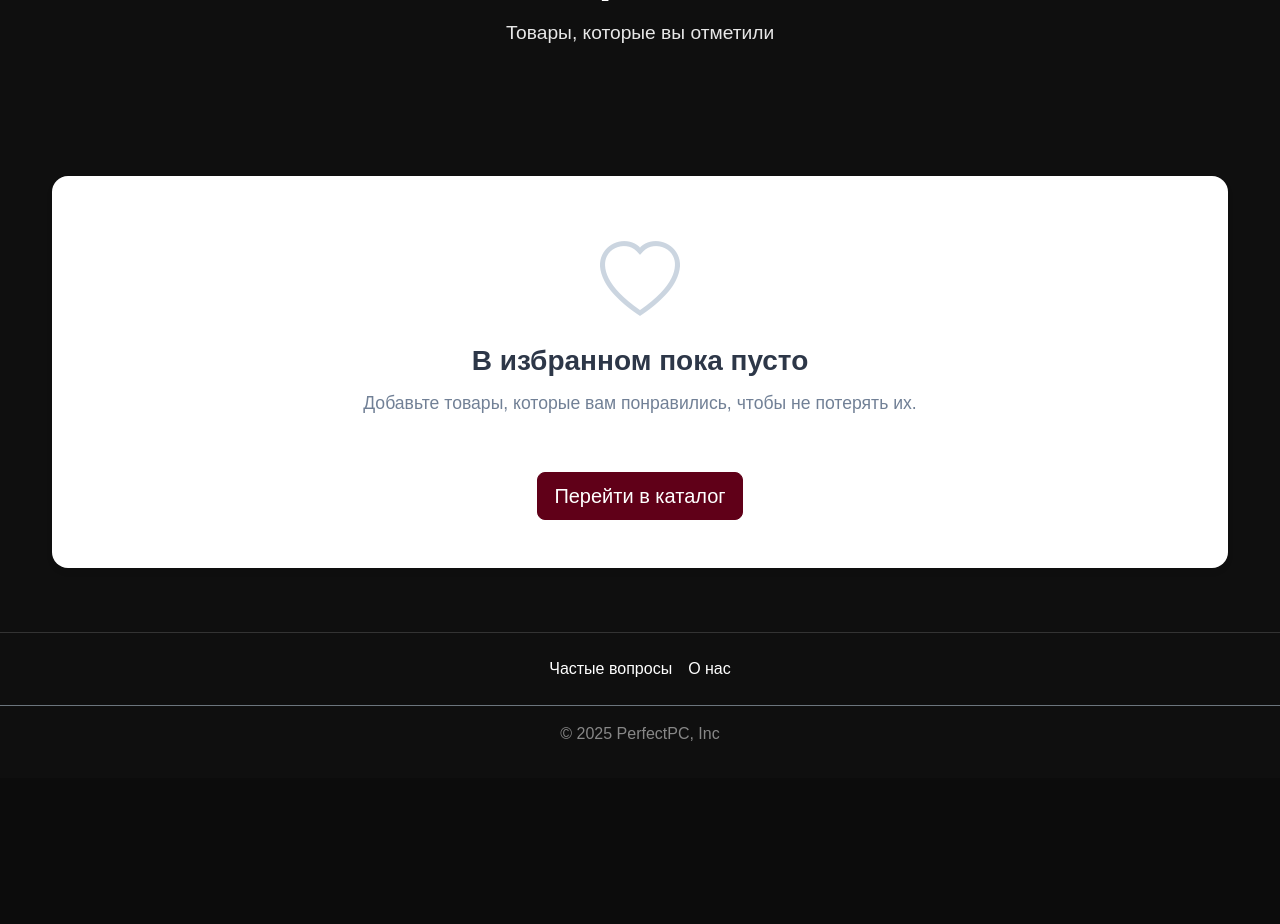
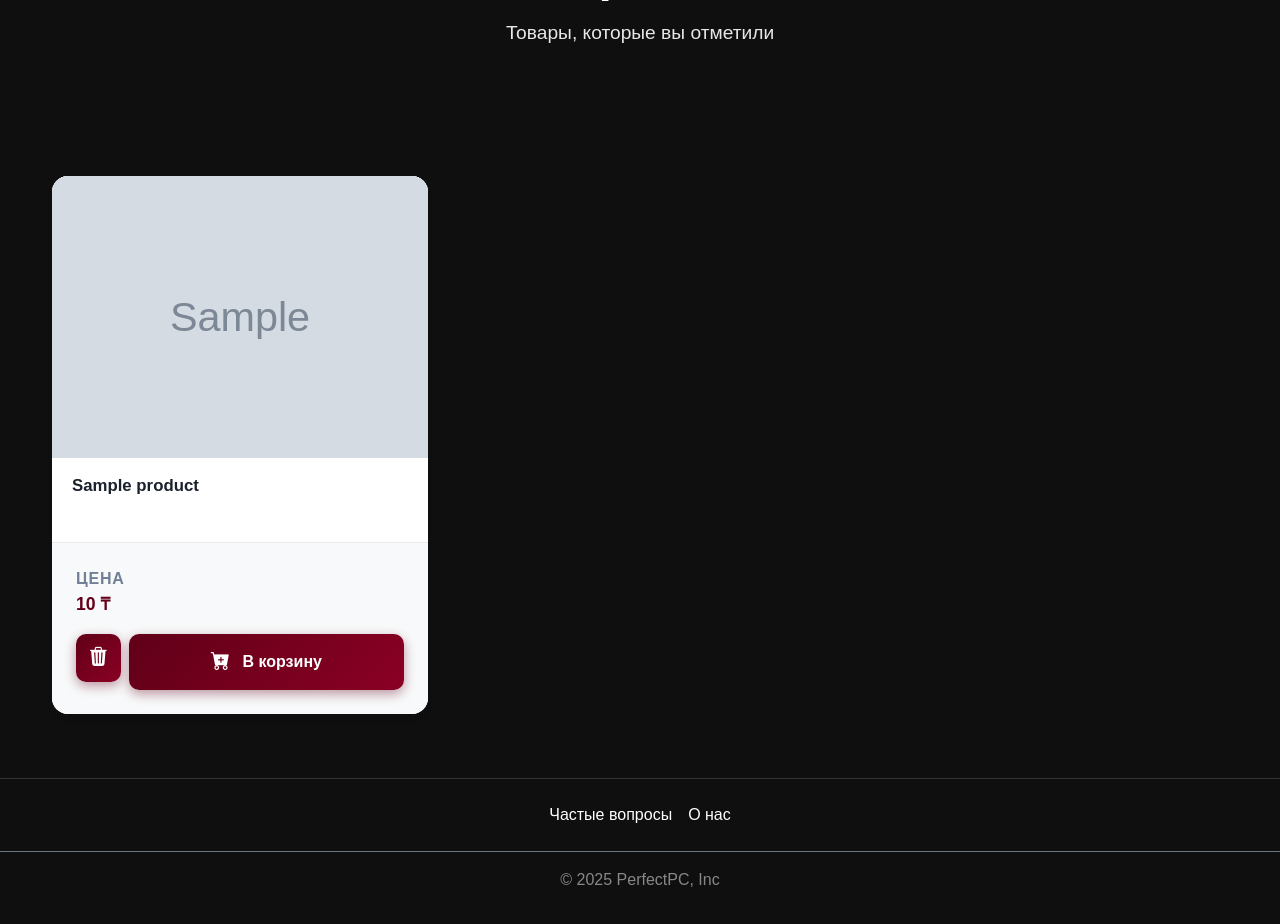
Before and after one commit to HaoKann/online-shop-FLASK, a Flask app: page /favourites in a window 1280 px wide. Shown: the part 300-1224 px from the top of the page. Before the commit the page ends 1041 px from the top, so only its background shows below. Run offline with Flask 3, Linux system fonts and the light colour scheme; a user stored in the database is signed in; tables that the repository leaves empty hold one stand-in row (values such as "Sample post"); grey boxes marked "Sample" are stand-in pictures; some libraries are stand-ins or nearby versions.

Commit message:
fix: fix issues with favourites

```diff
--- a/app/controllers/favourites_controller.py
+++ b/app/controllers/favourites_controller.py
@@ -11,12 +11,17 @@ favourites_bp = Blueprint('favourites', __name__)
 @favourites_bp.route('/favourites')
 @login_required
 def favourites():
-    favourite_items = FavouriteProduct.query.outerjoin(Product).filter(FavouriteProduct.user_id == current_user.id,
-                                                                    (Product.is_active == True) | (FavouriteProduct.product_id == None))
+    # 1. Добавляем .all(), чтобы выполнить запрос и получить список
+    # 2. Оптимизируем запрос, чтобы он подтягивал и Product, и ReadyPC
+    favourite_items_list = FavouriteProduct.query.outerjoin(Product).filter(
+        FavouriteProduct.user_id == current_user.id,
+        (Product.is_active == True) | (FavouriteProduct.product_id == None)
+    ).all()
 
     csrf_form = EmptyForm()
 
-    return render_template('user/favourites.html', sub_title='Избранное', favourite_items=favourite_items, csrf_form=csrf_form)
+    # 3. ВАЖНО: передаем переменную под тем именем, которое ждет HTML-шаблон (favourite_products)
+    return render_template('user/favourites.html', sub_title='Избранное', favourite_products=favourite_items_list, csrf_form=csrf_form)
 
 
 # --- УНИВЕРСАЛЬНЫЙ МАРШРУТ ДОБАВЛЕНИЯ ---
@@ -28,20 +33,23 @@ def add_to_favourites(product_id = None, ready_pc_id = None):
     if product_id:
         item = Product.query.get_or_404(product_id)
         already_in_favourite = FavouriteProduct.query.filter_by(user_id=current_user.id, product_id=product_id).first()
-        new_fav = FavouriteProduct(user_id=current_user.id, product_id=product_id)
+        # Готовим объект для сохранения (только если нет в избранном)
+        if not already_in_favourite:
+            new_fav = FavouriteProduct(user_id=current_user.id, product_id=product_id)
 
     elif ready_pc_id:
         item = ReadyPC.query.get_or_404(ready_pc_id)
         # Проверяем наличие именно сборки в избранном
         already_in_favourite = FavouriteProduct.query.filter_by(user_id=current_user.id, ready_pc_id=ready_pc_id).first()
-        new_fav = FavouriteProduct(user_id=current_user.id, ready_pc_id=ready_pc_id)
+        if not already_in_favourite:
+            new_fav = FavouriteProduct(user_id=current_user.id, ready_pc_id=ready_pc_id)
 
     else:
         flash('Товар не найден', 'danger')
         return redirect(url_for('catalog.catalog'))
 
     if already_in_favourite:
-        flash(f'Товар {item.name} уже добавлен в избранное', 'warning')
+        flash(f'{item.name} уже добавлен в избранное', 'warning')
         return redirect(request.referrer or url_for('favourites.favourites'))
 
     db.session.add(new_fav)
--- a/app/models/product.py
+++ b/app/models/product.py
@@ -24,7 +24,7 @@ class Product(db.Model):
                                     cascade='all, delete-orphan', passive_deletes=True)
     product_in_carts = db.relationship('ProductInCart', backref='product', lazy='dynamic',
                                      cascade='all, delete-orphan', passive_deletes=True)
-    favourite_by_users = db.relationship('FavouriteProduct', backref='product', lazy='dynamic',
+    favourite_by_users = db.relationship('FavouriteProduct', back_populates='product', lazy='dynamic',
                                        cascade='all, delete-orphan', passive_deletes=True)
     product_in_ready_pcs = db.relationship('ProductInReadyPC', backref='product', lazy='dynamic',
                                            cascade='all, delete-orphan')
@@ -96,8 +96,10 @@ class ReadyPC(db.Model):
 
     products_in_readypc = db.relationship('ProductInReadyPC', backref='ready_pc', lazy='dynamic', cascade='all, delete-orphan' )
     reviews = db.relationship('Review', backref='ready_pc', lazy='dynamic', cascade='all, delete-orphan')
+    favourited_by = db.relationship('FavouriteProduct', back_populates='ready_pc', cascade='all, delete-orphan')
 
-     # --- НАЧАЛО НОВЫХ МЕТОДОВ ---
+
+    # --- НАЧАЛО НОВЫХ МЕТОДОВ ---
 
     def update_rating(self):
         approved_reviews = self.reviews.filter_by(is_approved=True)
--- a/app/models/user.py
+++ b/app/models/user.py
@@ -52,4 +52,8 @@ class FavouriteProduct(db.Model):
 
     id = db.Column(db.Integer(), primary_key=True)
     user_id = db.Column(db.Integer(), db.ForeignKey('users.id', ondelete='CASCADE'), nullable=False )
-    product_id = db.Column(db.Integer(), db.ForeignKey('products.id', ondelete='CASCADE'), nullable=False)
+    product_id = db.Column(db.Integer(), db.ForeignKey('products.id', ondelete='CASCADE'), nullable=True)
+    ready_pc_id = db.Column(db.Integer(), db.ForeignKey('readypc.id', ondelete='CASCADE'), nullable=True)
+
+    product = db.relationship('Product', back_populates='favourite_by_users')
+    ready_pc = db.relationship('ReadyPC', back_populates='favourited_by')
--- a/app/templates/user/favourites.html
+++ b/app/templates/user/favourites.html
@@ -19,10 +19,13 @@
             <div class="row row-cols-1 row-cols-md-2 row-cols-xl-3 g-4">
 
                 {% for favourite_product in favourite_products %}
+
+                    {# ==============================================
+                       ВАРИАНТ 1: ЭТО ОБЫЧНЫЙ ТОВАР
+                       ============================================== #}
+                    {% if favourite_product.product %}
                         <div class="col">
                             <div class="pc-card h-100 d-flex flex-column">
-
-                            {# Блок 1: Кликабельная часть (Изображение и Название) #}
                                 <a href="{{ url_for('catalog.show_prod_details', prod_id=favourite_product.product.id) }}" class="pc-card-link">
                                     <div class="pc-card-image-wrapper">
                                         {% if favourite_product.product.discount %}
@@ -40,10 +43,8 @@
                                     </div>
                                 </a>
 
-                            {# Блок 2: Футер (Цена и Кнопки) #}
                                 <div class="pc-card-footer mt-auto">
                                     <div class="price-wrapper">
-                                    {# Логика отображения скидки #}
                                         {% if favourite_product.product.discount %}
                                             <span class="text-muted text-decoration-line-through me-2" style="font-size: 0.9rem; display: block;">
                                                 {{ "{:,.0f}".format(favourite_product.product.price).replace(",", " ") }} ₸
@@ -59,7 +60,6 @@
                                         {% endif %}
                                     </div>
 
-                                {# Две кнопки: "Удалить" и "В корзину" #}
                                     <div class="d-flex gap-2">
                                         <form action="{{ url_for('favourites.delete_product_from_favourites', product_id=favourite_product.product.id) }}" method="POST">
                                             {{ csrf_form.hidden_tag() }}
@@ -77,6 +77,55 @@
                                 </div>
                             </div>
                         </div>
+
+                    {# ==============================================
+                       ВАРИАНТ 2: ЭТО ГОТОВАЯ СБОРКА
+                       ============================================== #}
+                    {% elif favourite_product.ready_pc %}
+                        <div class="col">
+                            <div class="pc-card h-100 d-flex flex-column" style="border: 2px solid #ffc107;"> {# Желтая рамка, чтобы отличать сборки #}
+                                <a href="{{ url_for('ready_pc.ready_pc_details', build_id=favourite_product.ready_pc.id) }}" class="pc-card-link">
+                                    <div class="pc-card-image-wrapper">
+                                        <span class="badge bg-warning text-dark position-absolute top-0 start-0 m-2 fs-6">
+                                            Готовая сборка
+                                        </span>
+                                        <img src="{{ favourite_product.ready_pc.get_build_image() }}" class="pc-card-image" alt="{{ favourite_product.ready_pc.name }}">
+                                        <div class="pc-card-overlay">
+                                            <span class="view-details">Подробнее <i class="bi bi-arrow-right ms-2"></i></span>
+                                        </div>
+                                    </div>
+                                    <div class="pc-card-body">
+                                        <h5 class="pc-card-title">{{ favourite_product.ready_pc.name }}</h5>
+                                    </div>
+                                </a>
+
+                                <div class="pc-card-footer mt-auto">
+                                    <div class="price-wrapper">
+                                        <span class="price-label">Цена</span>
+                                        <span class="price-value">
+                                            {{ "{:,.0f}".format(favourite_product.ready_pc.price).replace(",", " ") }} ₸
+                                        </span>
+                                    </div>
+
+                                    <div class="d-flex gap-2">
+                                        <form action="{{ url_for('favourites.delete_product_from_favourites', ready_pc_id=favourite_product.ready_pc.id) }}" method="POST">
+                                            {{ csrf_form.hidden_tag() }}
+                                            <button type="submit" class="btn-add-to-cart" title="Удалить из избранного" style="background-color: transparent; border-color: var(--accent, #600018); color: var(--accent, #600018); padding: 0.6rem 0.8rem;">
+                                                <i class="bi bi-trash3-fill"></i>
+                                            </button>
+                                        </form>
+                                        <form action="{{ url_for('cart.add_ready_pc_to_cart', ready_pc_id=favourite_product.ready_pc.id) }}" method="POST" class="flex-grow-1">
+                                            {{ csrf_form.hidden_tag() }}
+                                            <button type="submit" class="btn-add-to-cart w-100" title="В корзину">
+                                                <i class="bi bi-cart-plus-fill me-2"></i> В корзину
+                                            </button>
+                                        </form>
+                                    </div>
+                                </div>
+                            </div>
+                        </div>
+                    {% endif %}
+
                 {% endfor %}
             </div>
 
```
Lines whose indentation alone changed are shown as unchanged.
